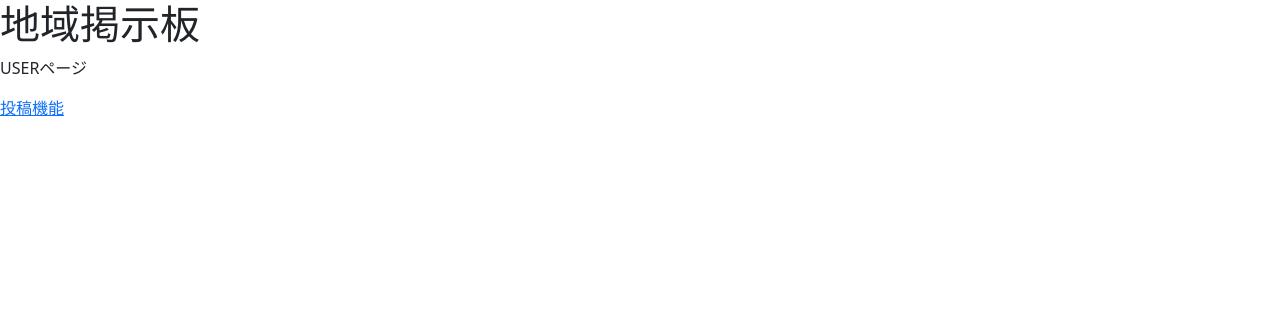
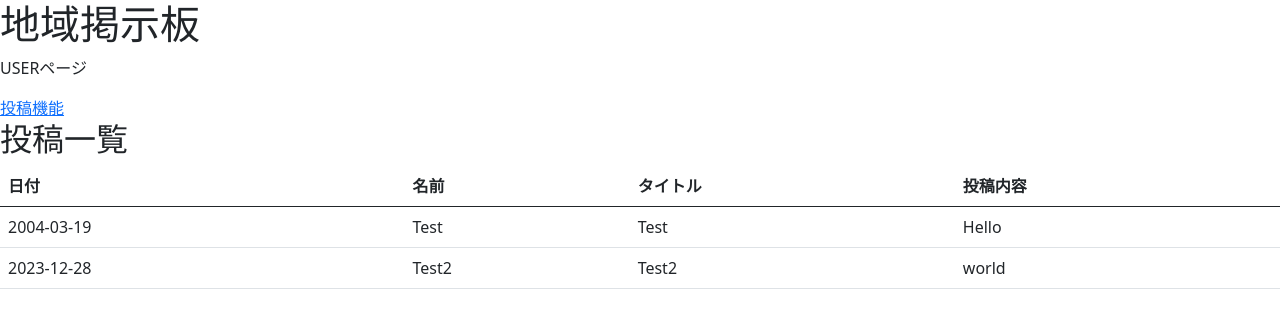
Before and after one commit to c0a220106d/team11, a Flask app: page / in a window 1280 px wide. Shown: the top 328 px of the page. Run offline with Flask 3, Linux system fonts and the light colour scheme.

Commit message:
投稿一覧の追加

```diff
--- a/data.csv
+++ b/data.csv
@@ -1,16 +1,3 @@
 日付,名前,タイトル,投稿内容
-2023-12-28,a,a,a
-,,,
-,,,
-,,,
-,,,
-,,,
-,,,
-,,,
-,,,
-,,,
-,,,
-,,,
-,,,
-,,,
-,,,
+2004-03-19,Test,Test,Hello
+2023-12-28,Test2,Test2,world
--- a/server.py
+++ b/server.py
@@ -7,7 +7,11 @@ app = Flask(__name__)
 
 @app.route('/',methods=['GET', 'POST'])
 def index():
-    return render_template('index.html')
+    ###
+    data= read_csv()
+    return render_template('index.html', data=data)
+    ###
+    # return render_template('index.html')
 
 @app.route('/post')
 def post():
@@ -48,6 +52,21 @@ def save_to_csv(post_date, user, title, detail):
         # データをCSVファイルに書き込む
         writer.writerow({'日付': post_date, '名前': user, 'タイトル': title, '投稿内容': detail})
 
+def read_csv():
+    # CSVファイルからデータを読み込む
+    csv_file_path = 'data.csv'
+    data = []
+
+    try:
+        with open(csv_file_path, 'r', newline='', encoding='utf_8_sig') as csvfile:
+            reader = csv.DictReader(csvfile)
+            for row in reader:
+                data.append(row)
+    except FileNotFoundError:
+        pass
+
+    return data
+
 
 if __name__ == '__main__':
     app.debug = True
--- a/templates/index.html
+++ b/templates/index.html
@@ -10,7 +10,37 @@
 
     <h1>地域掲示板</h1>
     <p>USERページ</p>
-    <a href="{{ url_for('post') }}">投稿機能</a> <!-- views.pyのindex
+    <a href="{{ url_for('post') }}">投稿機能</a> <!-- views.pyのindex -->
+
+    <section>
+        <h2>投稿一覧</h2>
+        <table class="table">
+            <thead>
+                <tr>
+                    <th scope="col">日付</th>
+                    <th scope="col">名前</th>
+                    <th scope="col">タイトル</th>
+                    <th scope="col">投稿内容</th>
+                </tr>
+            </thead>
+            <tbody>
+                {% for entry in data %}
+                    <tr>
+                        <td>{{ entry['日付'] }}</td>
+                        <td>{{ entry['名前'] }}</td>
+                        <td>{{ entry['タイトル'] }}</td>
+                        <td>
+                            <div style="white-space: pre-wrap;">{{ entry['投稿内容'] }}</div>
+                        </td>
+                    </tr>
+                {% endfor %}
+            </tbody>
+        </table>
+    </section>
+</body>
+</html>
+
+<!---
     <section>
 
     </section>
```
